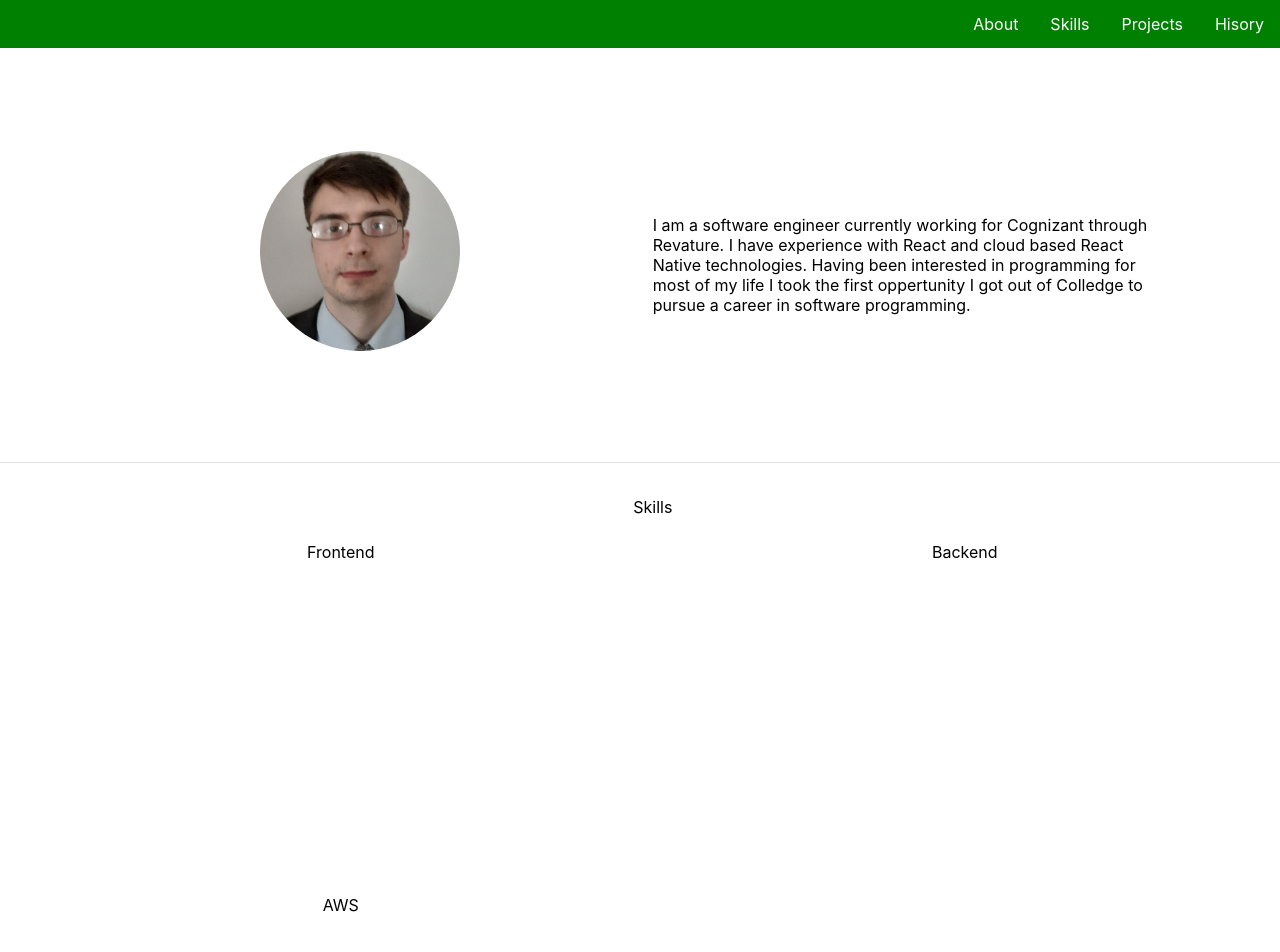
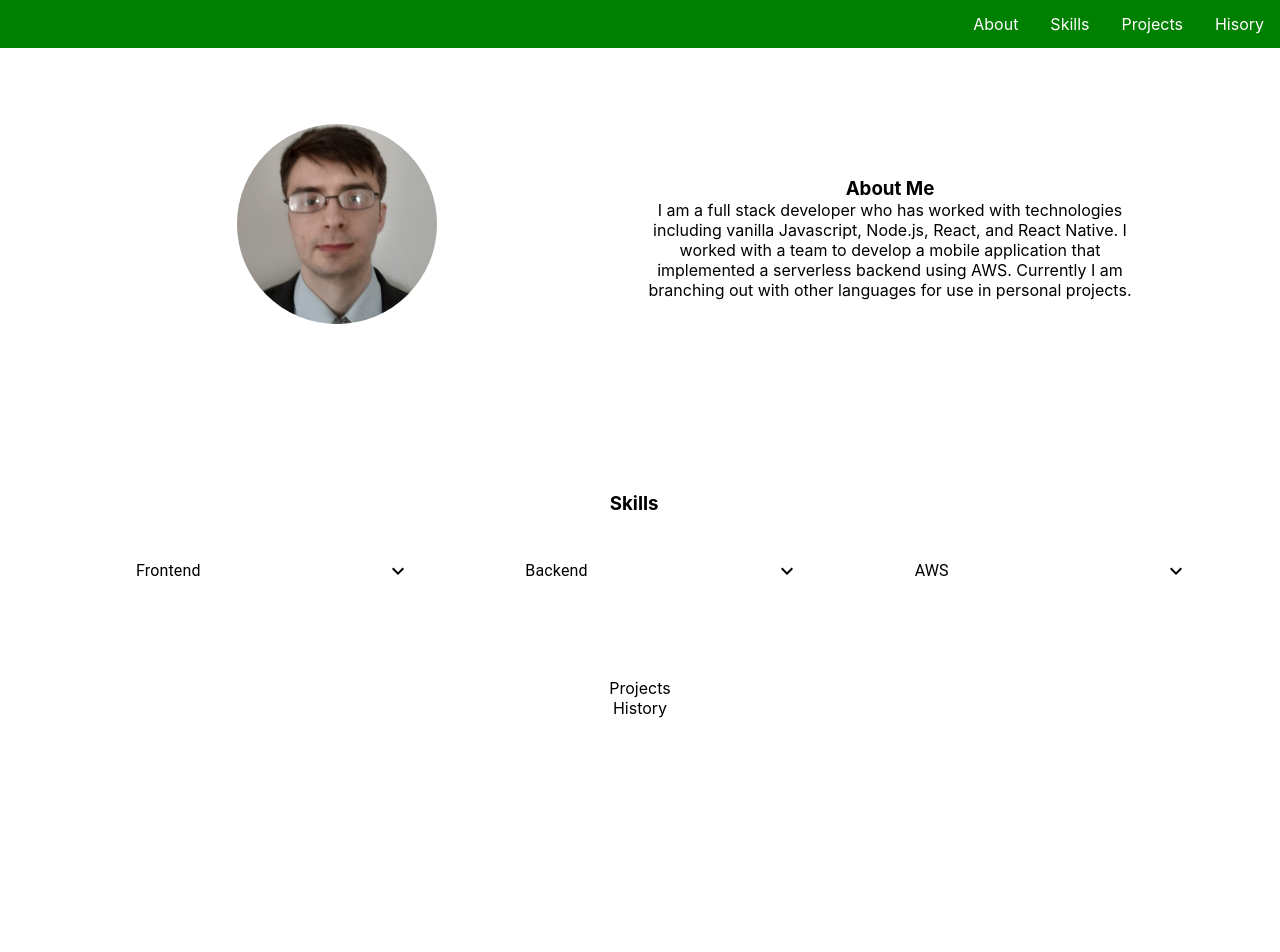
Before and after one commit to j-m-smith426/portfolioPersistant, a React (Create React App) app: page / in a window 1280 px wide. Shown: the top 952 px of the page. After the commit the page ends 800 px from the top, so only its background shows below. Built offline with nearby package versions, Linux system fonts and the light colour scheme.

Commit message:
change dropdowns to menues

```diff
--- a/package.json
+++ b/package.json
@@ -5,6 +5,7 @@
   "dependencies": {
     "@emotion/react": "^11.7.1",
     "@emotion/styled": "^11.6.0",
+    "@mui/icons-material": "^5.2.4",
     "@mui/material": "^5.2.4",
     "@testing-library/jest-dom": "^5.16.1",
     "@testing-library/react": "^12.1.2",
--- a/src/components/About/About.tsx
+++ b/src/components/About/About.tsx
@@ -6,18 +6,21 @@ import profileImage from "../../Static/Images/JoabSmith.jpg"
 
 const About:FC = (props) => {
     return (
-        <><Grid container justifyContent="center" alignItems="center" style={{ minHeight: "100%", padding: "5%" }} justifyItems="center">
+        <>
+            <Grid container justifyContent="center" id="about" alignItems="center" style={{ minHeight: "100%", padding: "5%" }} justifyItems="center">
             <Grid item sm={12} md={6}>
                 <Avatar alt="Joab Smith" src={profileImage} sx={{ width: 200, height: 200 }} className={classes.avatar} />
             </Grid>
             <Grid item sm={12} md={6}>
 
-                <div className={classes.aboutme}>
-                    I am a software engineer currently working for Cognizant through Revature. I have experience with React and cloud based React Native technologies.
-                    Having been interested in programming for most of my life I took the first oppertunity I got out of Colledge to pursue a career in software programming.
+                    <div className={classes.aboutme}>
+                        <h3>About Me</h3>
+                        I am a full stack developer who has worked with technologies including vanilla Javascript, Node.js, React, and React Native.
+                    I worked with a team to develop a mobile application that implemented a serverless backend using AWS. Currently I am branching out with other languages for use in personal projects.
                 </div>
             </Grid>
-        </Grid></>
+            </Grid>
+        </>
     );
 }
 
--- a/src/components/Skills/Skills.module.css
+++ b/src/components/Skills/Skills.module.css
@@ -1,5 +1,6 @@
 .container {
   text-align: center;
+  padding: 5%;
 }
 
 .item {
--- a/src/components/Skills/Skills.tsx
+++ b/src/components/Skills/Skills.tsx
@@ -8,19 +8,19 @@ import classes from "./Skills.module.css";
 const Skills: FC = (props) =>
 {
     const dropdowns = skillList.skills.map((catagory, index) => (
-        <Grid item sm={12} md={6} key={index} className={classes.item}>
+        <Grid item sm={12} md={4} key={index} className={classes.item}>
             <BaseDropdown title={catagory.Title} content={catagory.skills} toggle />
         </Grid>
     ))
     return (
         <>
 
-            <Grid container className={classes.container}>
+            <Grid container id="skills" columnSpacing={2} className={classes.container}>
                 <Grid item xs={12} className={classes.item}>
-                Skills
+                    <h3>Skills</h3>
                 </Grid>
-            {dropdowns}
-        </Grid></>
+                {dropdowns}
+            </Grid></>
     );
 }
 
--- a/src/screens/MainScreen/MainScreen.tsx
+++ b/src/screens/MainScreen/MainScreen.tsx
@@ -13,33 +13,12 @@ import classes from "./MainScreen.module.css";
 const MainScreen:FC = (props) => {
     return (
         <Fragment>
-
             <NavBar />
-            <a id="about"></a>
             <div className={classes.content}>
-                <List>
-                    <ListItem className={classes.section}>
-                        <About />
-
-                    </ListItem >
-                    <a id="skills"></a>
-                    <Divider />
-                    <ListItem className={classes.section}>
-                        <Skills />
-
-                    </ListItem>
-                    <Divider />
-                    <ListItem className={classes.section}>
-                        <Projects />
-
-                    </ListItem>
-                    <Divider />
-                    <ListItem className={classes.section}>
-                        <History />
-
-                    </ListItem>
-                    <Divider />
-                </List>
+                <About />
+                <Skills />
+                <Projects />
+                <History />
             </div>
         </Fragment>
     );
--- a/src/util/BaseDropdown/BaseDropdown.module.css
+++ b/src/util/BaseDropdown/BaseDropdown.module.css
@@ -4,6 +4,7 @@
 }
 
 .dropdown-content {
+  display: none;
   opacity: 0;
   position: relative;
   background-color: #f9f9f9;
@@ -19,6 +20,7 @@
 }
 
 .active {
+  display: block;
   opacity: 100;
   animation: appear 2s;
 }
--- a/src/util/BaseDropdown/BaseDropdown.tsx
+++ b/src/util/BaseDropdown/BaseDropdown.tsx
@@ -1,7 +1,8 @@
+import { ExpandLess, ExpandMore } from "@mui/icons-material";
+import { List, ListItemButton, ListItemIcon, ListItemText, Collapse } from "@mui/material";
 import { FC, ReactElement, useState } from "react";
-import { JsxElement } from "typescript";
+import classes from "./BaseDropdown.module.css";
 
-import classes from "./BaseDropdown.module.css";
 
 interface IProps
 {
@@ -19,24 +20,41 @@ const BaseDropdown: FC<IProps> = (props) =>
         return open;
 
     }
+    const handleClick = () =>
+    {
+        setIsOpen(prev => !prev);
+    }
 
+    const resolveContent = () =>
+    {
+        return props.content.map((item, index) => (
+        <ListItemButton sx={{ pl: 4 }} key={index}>
+            <ListItemText primary={item} />
+        </ListItemButton>
+        ))
+    }
 
     const resolveTitle = ():ReactElement =>
     {
-       return props.toggle ? (<span onClick={() => setIsOpen(prevState => !prevState)}>{props.title}</span>) :
-        <span className={classes.title}>{props.title}</span>
+        return (<><ListItemIcon>
+
+        </ListItemIcon><ListItemText primary={props.title} />
+      { isOpen ? <ExpandLess /> : <ExpandMore /> }
+      </>)
     }
-    console.log(props.content);
 
     return (
-        <div className={classes.dropdown }>
-            {resolveTitle()}
-            {props.content.map((item, index) => (
-                <div className={classes["dropdown-content"] + " " + resolveClass()} key={index}>
-                    {item}
-                </div>
-            ))}
-        </div>
+        <List>
+        <ListItemButton onClick={handleClick}>
+        {resolveTitle()}
+      </ListItemButton>
+            <Collapse in={isOpen
+            } timeout="auto" unmountOnExit>
+        <List component="div" disablePadding>
+          {resolveContent()}
+        </List>
+            </Collapse>
+            </List>
     );
 }
 
```
Also changed, not shown: 1 other file (tests, documents, lock files or other folders).
